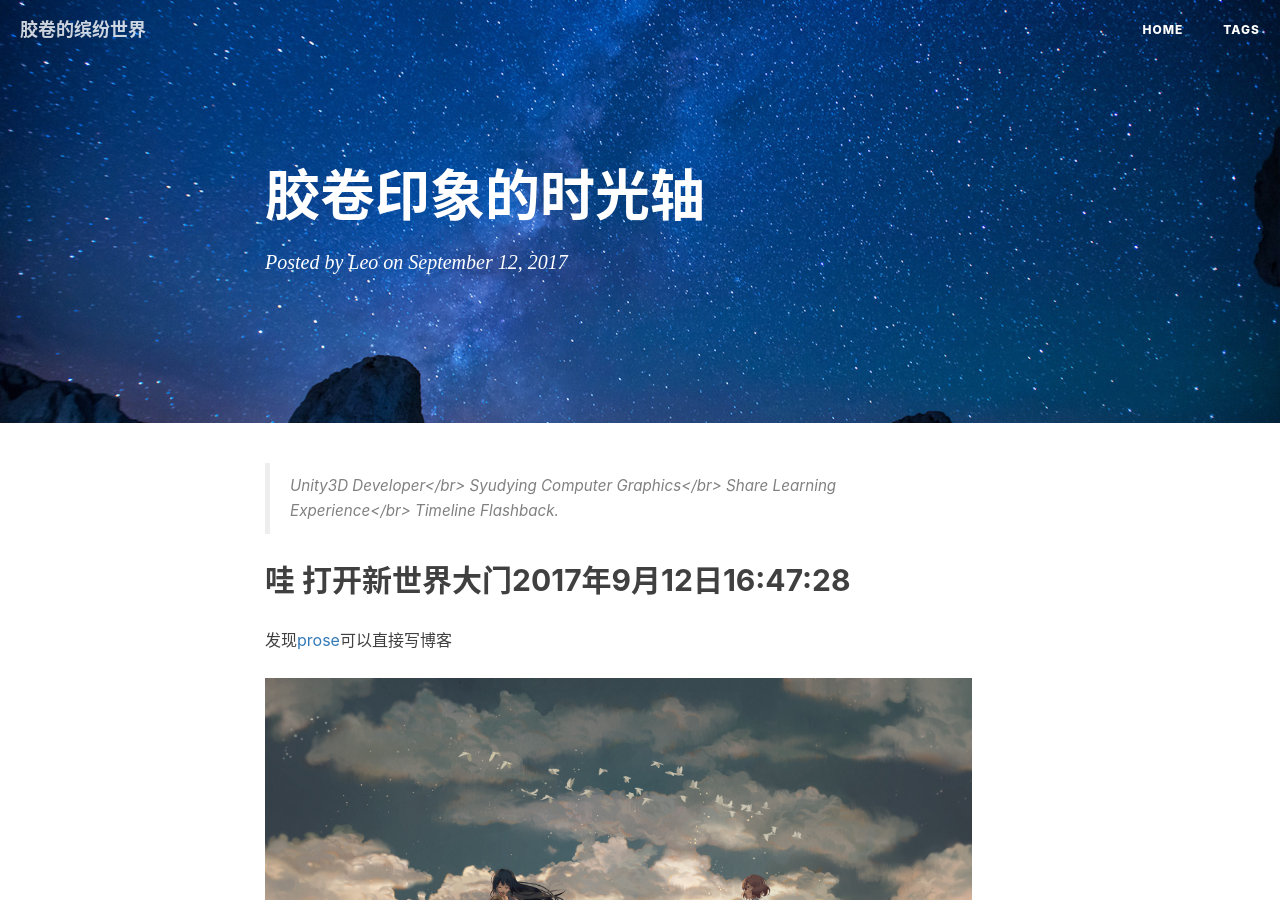
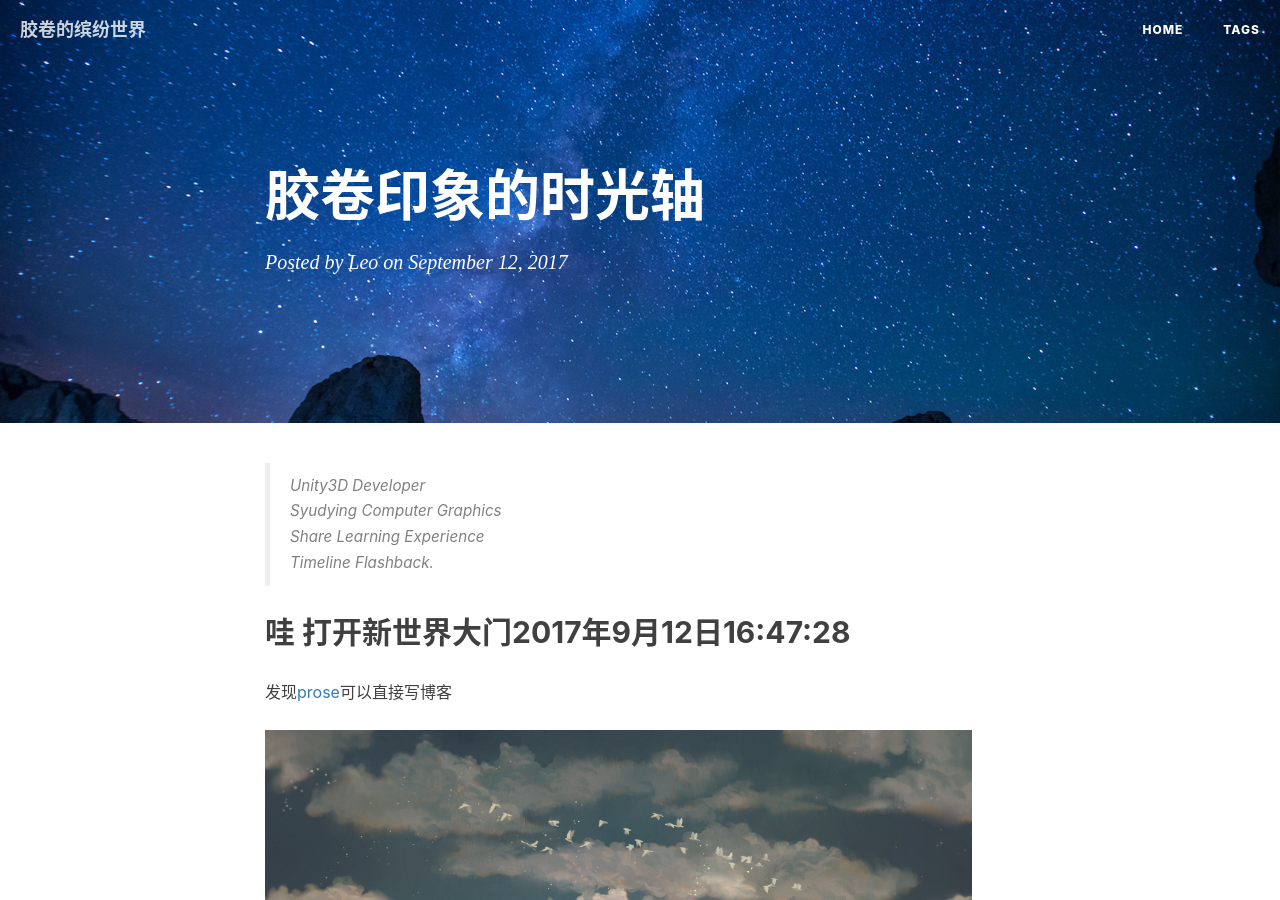
Before and after one commit to yqlizeao/yqlizeao.github.io, a Jekyll site: the page built from _posts/2017-06-25-myblog.markdown, in a window 1280 px wide and 900 px high. Built offline with Jekyll 4.4.1, drawn with Linux system fonts in a browser that asks for light colours; nearby versions of some CDN libraries; comment, search, counter and statistics services are not loaded.

```diff
--- a/_posts/2017-06-25-myblog.markdown
+++ b/_posts/2017-06-25-myblog.markdown
@@ -7,9 +7,9 @@ header-img: img/article-title/firstcoming.jpg
 published: true
 ---
 
-> Unity3D Developer</br>
-> Syudying Computer Graphics</br>
-> Share Learning Experience</br>
+> Unity3D Developer<br>
+> Syudying Computer Graphics<br>
+> Share Learning Experience<br>
 > Timeline Flashback.
 
 ## 哇 打开新世界大门2017年9月12日16:47:28
```
